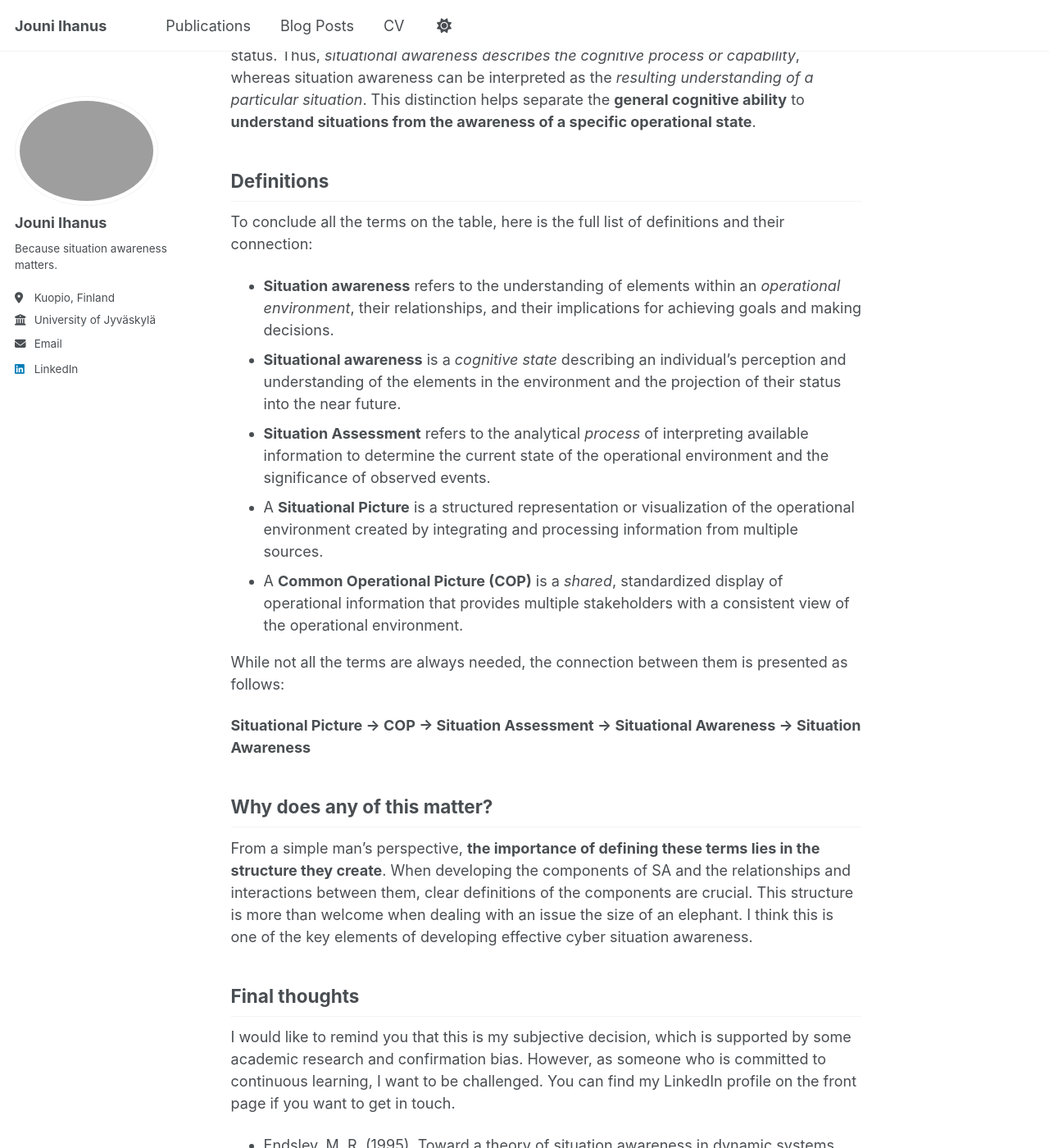
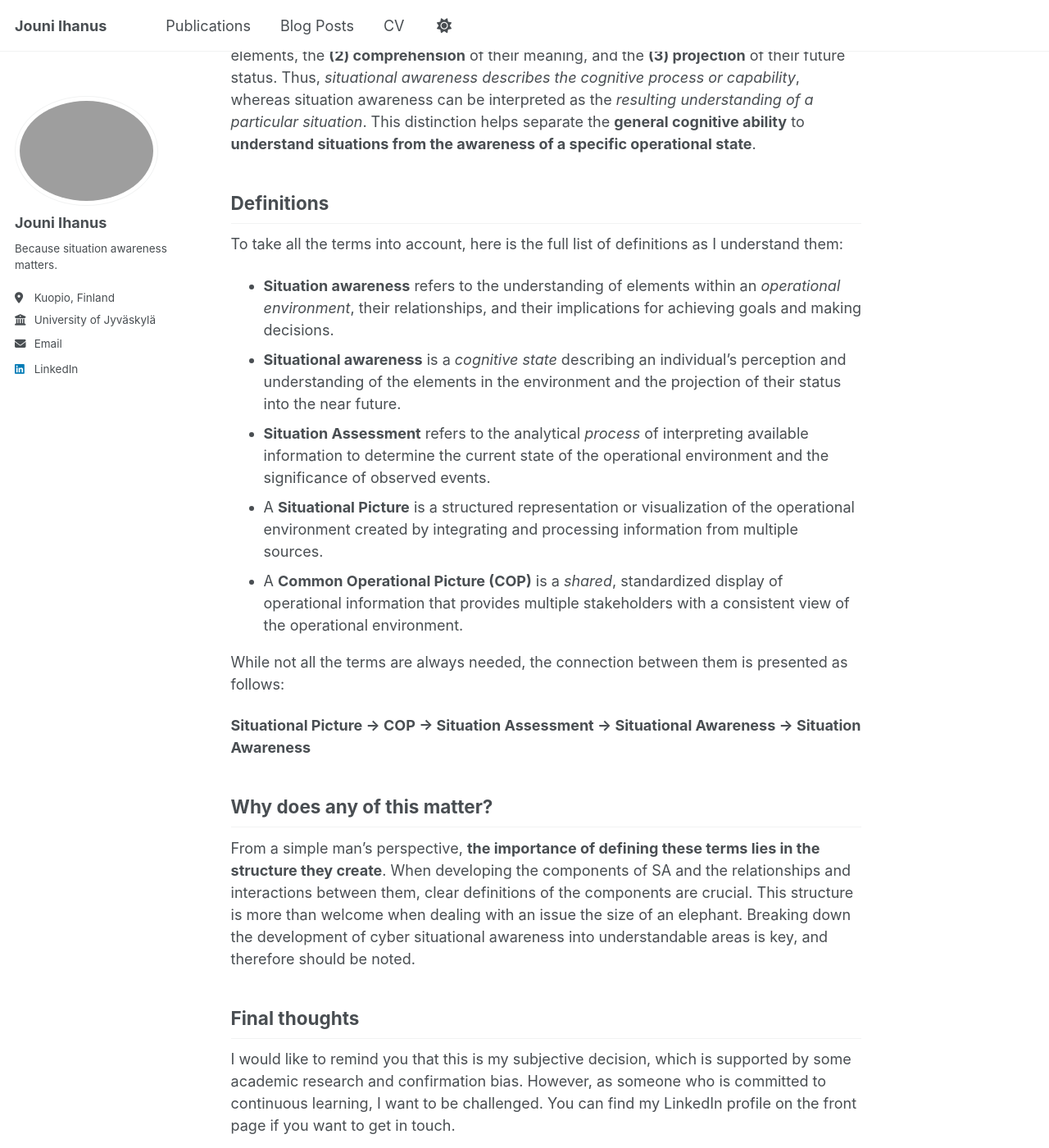
Before and after one commit to WNemesisW/WNemesisW.github.io, a Jekyll site: the page built from _posts/2026-03-12-sa.md, in a window 1280 px wide and 1400 px high, scrolled down 959 px. Shown: the whole window at 82% size. Built offline with Jekyll 4.4.1, drawn with Linux system fonts in a browser that asks for light colours; a script bundle is joined from its source files by our own code; library files that are not in the unit come from our copies; some of the changed text lies outside the part shown.

Commit message:
Update 2026-03-12-sa.md

```diff
--- a/_posts/2026-03-12-sa.md
+++ b/_posts/2026-03-12-sa.md
@@ -20,7 +20,7 @@
 The terms situation awareness and situational awareness are often used interchangeably, but they can be distinguished linguistically and conceptually. Situation awareness refers to awareness of a specific situation, meaning an understanding of what is happening in a particular operational context. In contrast, situational awareness refers to a type of cognitive capability that enables individuals or teams to perceive, comprehend, and anticipate developments in dynamic environments. The concept of situation awareness was formalized by Mica R. Endsley, who defined it as the **(1) perception** of environmental elements, the **(2) comprehension** of their meaning, and the **(3) projection** of their future status. Thus, *situational awareness describes the cognitive process or capability*, whereas situation awareness can be interpreted as the *resulting understanding of a particular situation*. This distinction helps separate the **general cognitive ability** to **understand situations from the awareness of a specific operational state**.
 
 ## Definitions
-To conclude all the terms on the table, here is the full list of definitions and their connection:
+To take all the terms into account, here is the full list of definitions as I understand them:
 - **Situation awareness** refers to the understanding of elements within an *operational environment*, their relationships, and their implications for achieving goals and making decisions.
 - **Situational awareness** is a *cognitive state* describing an individual’s perception and understanding of the elements in the environment and the projection of their status into the near future.
 - **Situation Assessment** refers to the analytical *process* of interpreting available information to determine the current state of the operational environment and the significance of observed events.
@@ -32,7 +32,7 @@
 **Situational Picture → COP → Situation Assessment → Situational Awareness → Situation Awareness**
 
 ## Why does any of this matter?
-From a simple man's perspective, **the importance of defining these terms lies in the structure they create**. When developing the components of SA and the relationships and interactions between them, clear definitions of the components are crucial. This structure is more than welcome when dealing with an issue the size of an elephant. I think this is one of the key elements of developing effective cyber situation awareness.
+From a simple man's perspective, **the importance of defining these terms lies in the structure they create**. When developing the components of SA and the relationships and interactions between them, clear definitions of the components are crucial. This structure is more than welcome when dealing with an issue the size of an elephant. Breaking down the development of cyber situational awareness into understandable areas is key, and therefore should be noted.
 
 ## Final thoughts
 I would like to remind you that this is my subjective decision, which is supported by some academic research and confirmation bias. However, as someone who is committed to continuous learning, I want to be challenged. You can find my LinkedIn profile on the front page if you want to get in touch.
```
Also changed, not shown: other parts of _posts/2026-03-12-sa.md (+1 -1 lines).
